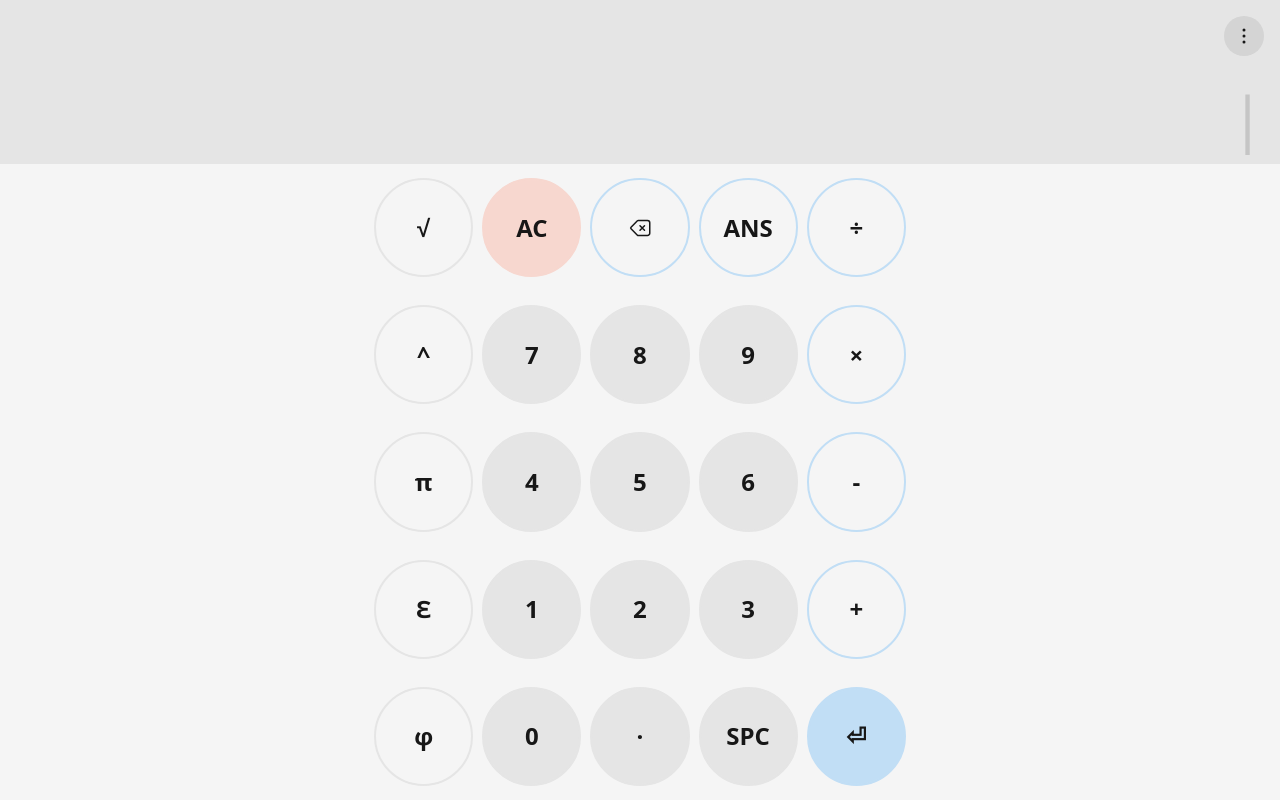
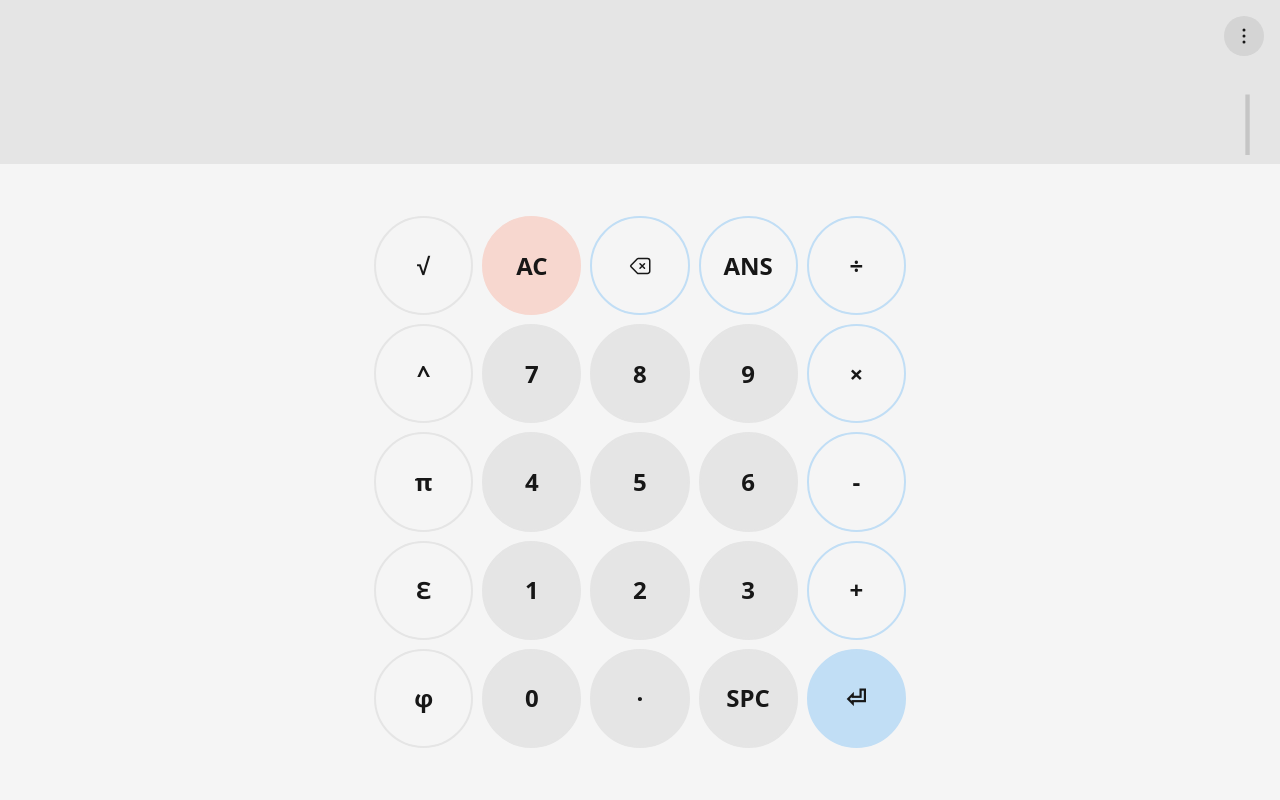
Before and after one commit to feasterjon/rpncalc, a React (Create React App) app: page / in a window 1280 px wide. Built offline with nearby package versions, Linux system fonts and the light colour scheme.

Commit message:
Apply square aspect ratio to keyboard for large screeens

```diff
--- a/src/components/keyboard/index.jsx
+++ b/src/components/keyboard/index.jsx
@@ -46,7 +46,7 @@ export function Keyboard({ config = {} }) {
   }, [buttons, setCurrentInput]);
 
   return (
-    <div className="flex flex-wrap items-center justify-center lg:w-auto sm:w-11/12">
+    <div className="flex flex-wrap items-center justify-center lg:aspect-square lg:w-auto sm:aspect-auto sm:w-11/12">
       {buttons.map((button) =>
         <div
           className={`
--- a/src/components/rpncalc/index.jsx
+++ b/src/components/rpncalc/index.jsx
@@ -354,6 +354,7 @@ export function RPNCalc(props) {
         dark:bg-neutral-900
         flex
         justify-center
+        lg:items-center
         ${keyboardVisible && `grow`}
         ${!keyboardVisible && `hidden`}
       `} data-name="interface">
```
